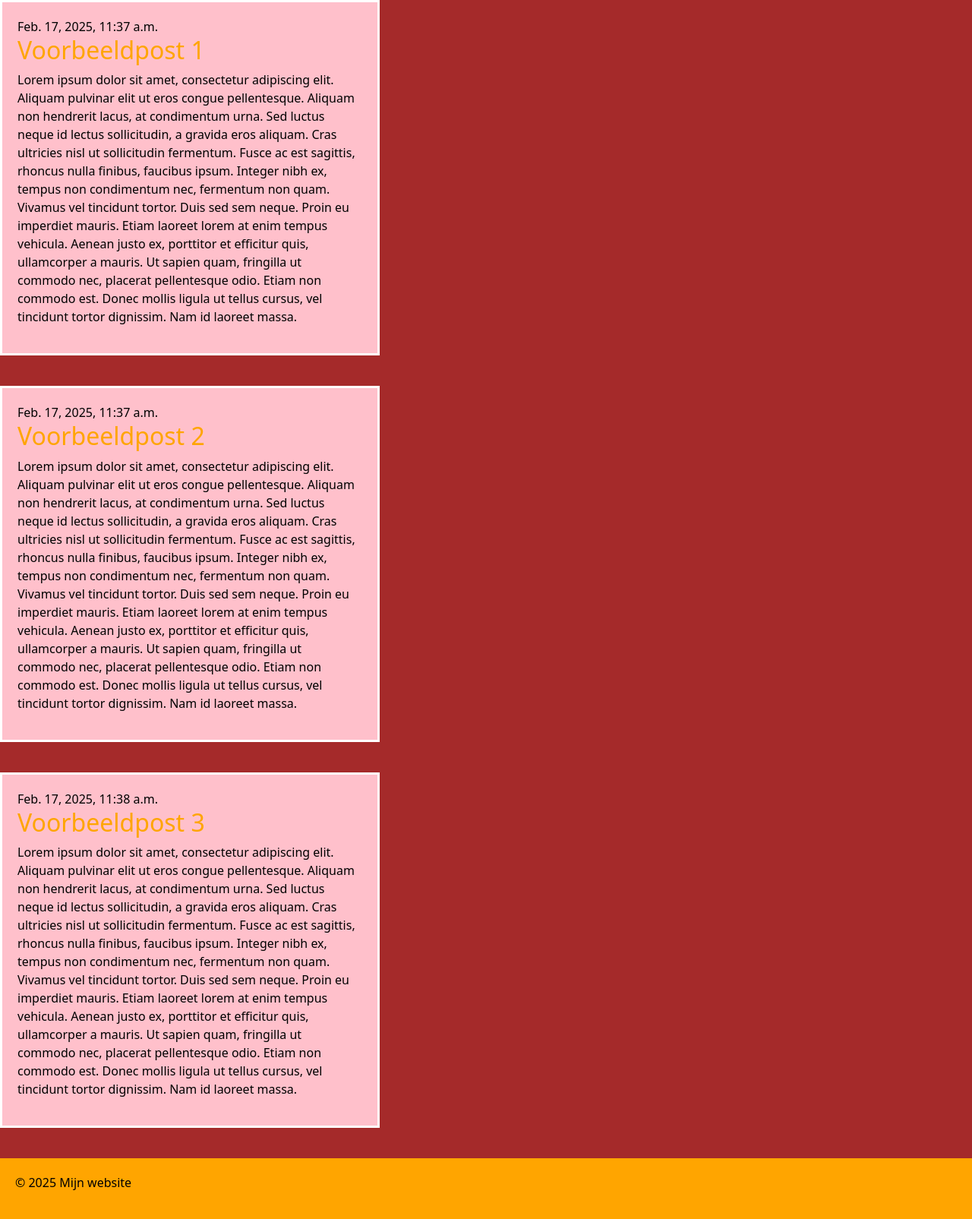
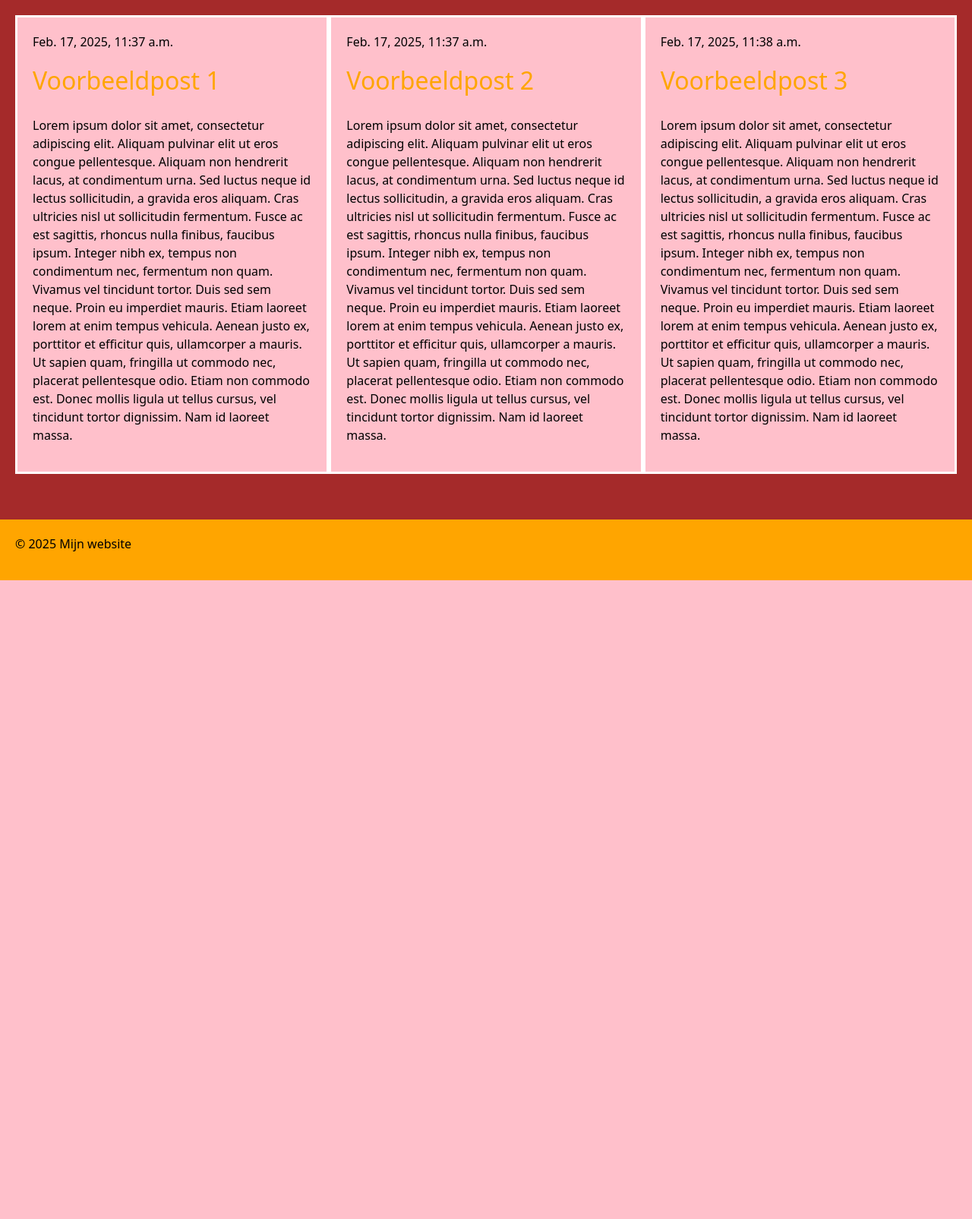
Before and after one commit to MickaelDL27/testDjango, a Django app: page / in a window 1280 px wide. Shown: the part 96-1701 px from the top of the page at 76% size. After the commit the page ends 860 px from the top, so only its background shows below. Run offline with Django 5.2, Linux system fonts and the light colour scheme; data comes from the database, SQL or seed files in the repository; some libraries are stand-ins or nearby versions.

Commit message:
HuiswerkL5

```diff
--- a/mysite/blog/static/css/stijl.css
+++ b/mysite/blog/static/css/stijl.css
@@ -12,6 +12,12 @@ header, footer
     padding: 20px;
 }
 
+main
+{
+    display: flex;
+    justify-content: flex-end;
+    padding: 20px;
+}
 article
 {
     background-color: pink;
@@ -19,6 +25,9 @@ article
     width: 500px;
     margin-bottom: 40px;
     border: 3px solid white;
+    display: flex;
+    flex-direction: column;
+    gap: 20px;
 }
 
 h2 a
```
